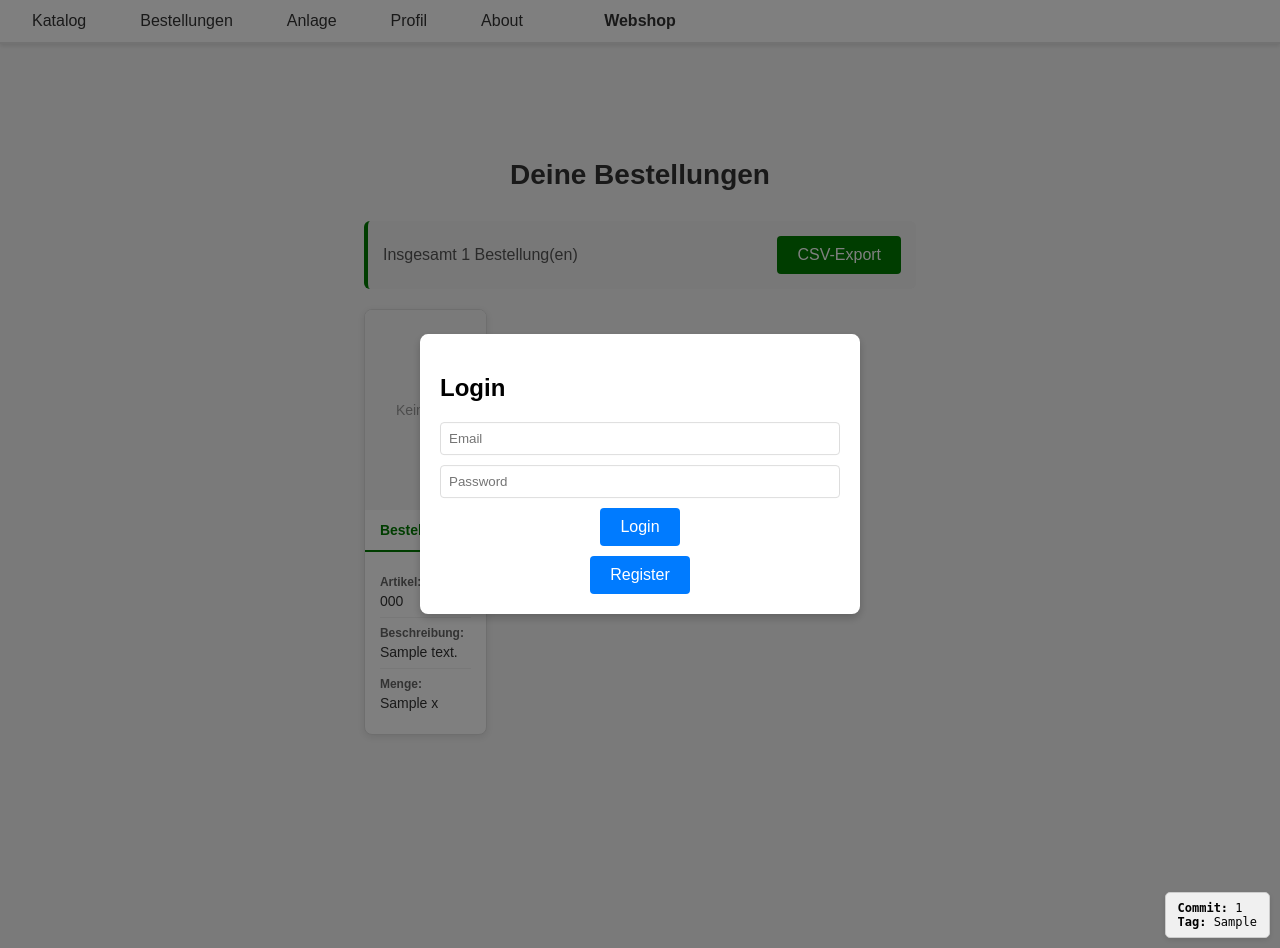
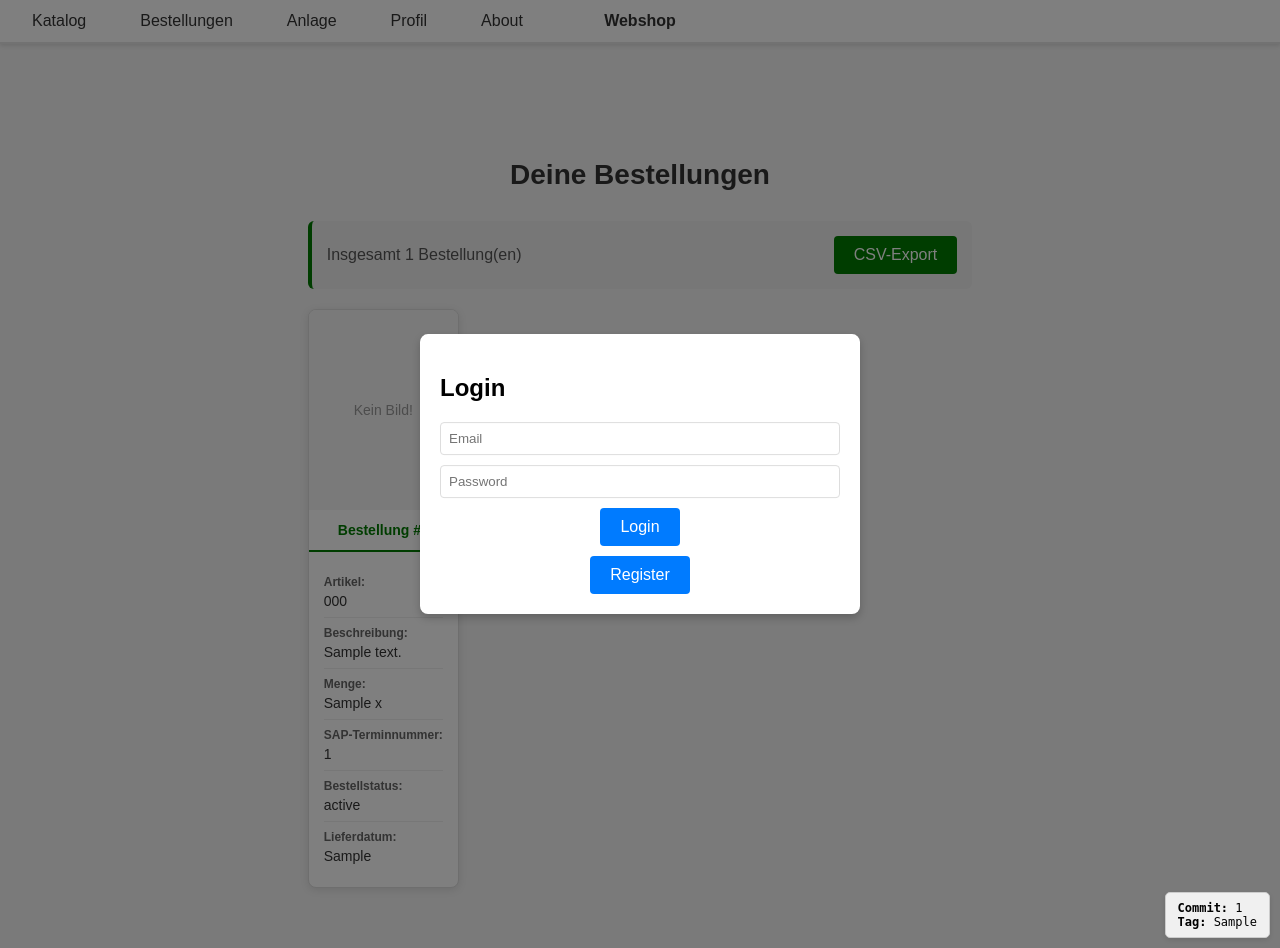
Before and after one commit to philippGtz/E3FIAE-Team-1, a Python web app: template templates/orders.html in a window 1280 px wide. Run offline with Jinja, Linux system fonts and the light colour scheme; the template is opened without the code that fills it: most values are stand-ins (such as "Sample title", 1, 10 or a date in 2020).

Commit message:
feat: sprint elem #4; SAPTerminnummer, bestellstatus & Lieferdatum added to order overview

```diff
--- a/items.py
+++ b/items.py
@@ -208,7 +208,8 @@ def initialize_database(app):
             user_id=1,
             bes_id=1,
             bc_id=1,
-            bes_menge=2
+            bes_menge=2,
+            bes_status = "offen",
         )
 
         db.session.add(user)
--- a/models.py
+++ b/models.py
@@ -34,7 +34,7 @@ class Orders(db.Model):
     bc_id = db.Column(db.Integer, db.ForeignKey('bike_computers.bc_id'), nullable=False)
     bes_menge = db.Column(db.Integer, nullable=False)
     bes_sap_doc_number = db.Column(db.Integer, nullable=True)
-    bes_status = db.Column(db.String(120), nullable=True)
+    bes_status = db.Column(db.String(120), nullable=True, default="offen")
     bes_lieferdatum = db.Column(db.String(120), nullable=True)
 
     @property
--- a/templates/orders.html
+++ b/templates/orders.html
@@ -80,6 +80,21 @@
           <div class="detail-row">
             <span class="label">Menge:</span>
             <span class="value">{{ item.order.bes_menge }} x</span>
+          </div>
+
+          <div class="detail-row">
+            <span class="label">SAP-Terminnummer:</span>
+            <span class="value">{{ item.order.bes_sap_doc_number }}</span>
+          </div>
+
+          <div class="detail-row">
+            <span class="label">Bestellstatus:</span>
+            <span class="value">{{ item.order.bes_status }}</span>
+          </div>
+
+          <div class="detail-row">
+            <span class="label">Lieferdatum:</span>
+            <span class="value">{{ item.order.bes_lieferdatum }}</span>
           </div>
         </div>
       </div>
```
